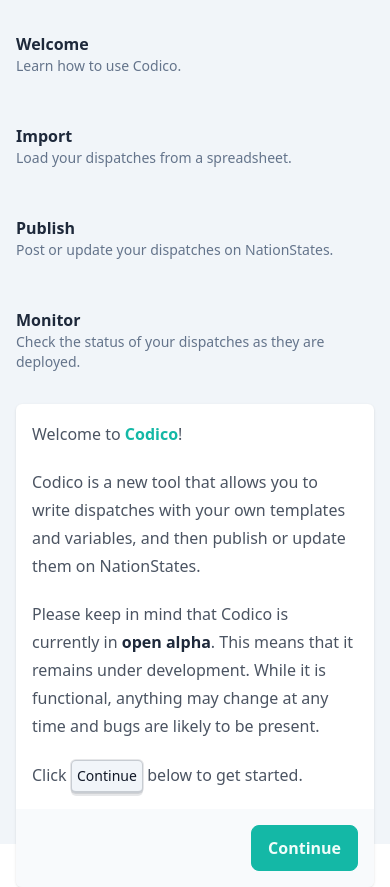
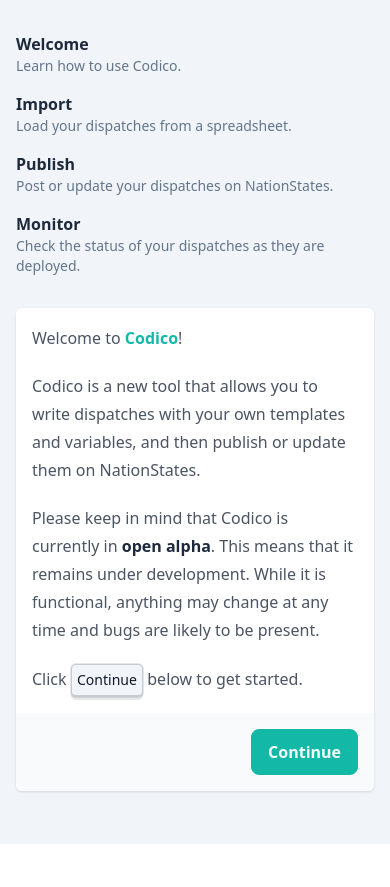
Before and after one commit to esfalsa/codico, a Next.js app: page /codico/dashboard in a window 390 px wide. After the commit the page ends 844 px from the top, so only its background shows below. Built offline with nearby package versions, Linux system fonts and the light colour scheme.

Commit message:
fix: correct styles

```diff
--- a/components/MonitorSection.tsx
+++ b/components/MonitorSection.tsx
@@ -43,7 +43,7 @@
 			</div>
 		),
 		queued: (
-			<div className="bg-slate-100 dark:bg-slate-900/50 rounded-r-md dark:text-slate-500 text-slate-600 flex-0 flex flex-row items-center gap-1 p-2 font-medium">
+			<div className="dark:text-slate-500 text-slate-600 flex-0 flex flex-row items-center gap-1 p-2 font-medium">
 				Queued
 			</div>
 		),
--- a/pages/dashboard/index.tsx
+++ b/pages/dashboard/index.tsx
@@ -43,9 +43,9 @@
 	};
 
 	return (
-		<main className="md:px-8 min-h-ca lg:px-16 max-w-8xl bg-slate-100 dark:bg-slate-900 flex-1 w-full mx-auto">
-			<div className="md:grid md:grid-cols-3 md:gap-6 md:py-16 md:px-0 h-screen px-4 py-8">
-				<div className="md:col-span-1 space-y-12">
+		<main className="md:px-8 lg:px-16 max-w-8xl bg-slate-100 dark:bg-slate-900 flex-1 w-full min-h-screen mx-auto">
+			<div className="md:grid md:grid-cols-3 md:gap-6 md:py-16 md:px-0 md:h-screen px-4 py-8">
+				<div className="md:col-span-1 md:space-y-12 space-y-4">
 					{steps.map((section, index) => {
 						return (
 							<button
```
